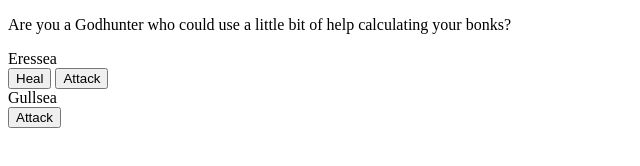
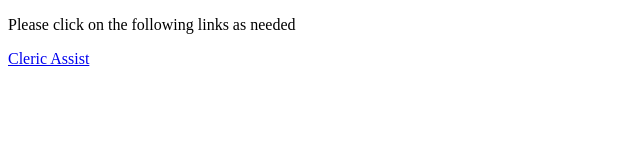
Before and after one commit to AmandaBoo/AmandaBui, a website: page index.html in a window 1280 px wide. Shown: the whole page, without its empty margins (0-640 px from the left). Drawn offline with Linux system fonts and the light colour scheme.

Commit message:
Basic outline for cleric assist

```diff
--- a/css/styles.css
+++ b/css/styles.css
@@ -0,0 +1 @@
+/* Cleric Assist */
--- a/index.html
+++ b/index.html
@@ -3,38 +3,17 @@
 
   <head>
     <meta charset="utf-8">
-    <!-- <meta name="viewport" content="width=device-width, initial-scale=1"> -->
-    <title>Godhunter Calculator</title>
-    <!-- <meta name="description" content="Are you a Godhunter who could use a little bit of help?"> -->
+    <title>DND Assist</title>
     <meta name="author" content="Eressea">
-    <!-- <meta name="theme-color" content="#def2d9"> -->
   </head>
 
   <body>
     <div class="intro-text">
-      <p>Are you a Godhunter who could use a little bit of help calculating your bonks?</p>
-    </div>
-<!-- make one visible or not depending on a radio button you click or something like that
- -->
-    <div id="godhunters-main-div">
-      <div id="eressea-main-div">
-        <label class="godhunter-name-label">Eressea</label>
-        <div class="main-buttons">
-            <input type="button" id="e_heal" value="Heal" onclick="displayEresseaHealCards()">
-            <input type="button" id="e_attack" value="Attack" onclick="createEresseaAttackCards()">
-        </div>
-      </div>
-
-      <!-- clicking on heal will create new cards for each heal - generate this dynamically -->
-      <div id="gullsea-main-div">
-        <label class="godhunter-name-label">Gullsea</label>
-        <div class="main-buttons">
-            <input type="button" id="g_attack" value="Attack">
-        </div>
-      </div>
+      <p>Please click on the following links as needed</p>
+      <p><a href="html/clericAssist/clericAssistLanding.html">Cleric Assist</a></p>
     </div>
 
-    <div id="eressea-heal-div">
+
     </div>
 
     <script src="js/scripts.js"></script>
```
Also changed, not shown: html/clericAssist/clericAssistLanding.html (added, +21 -0 lines).
